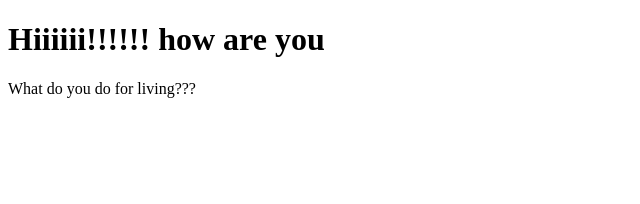
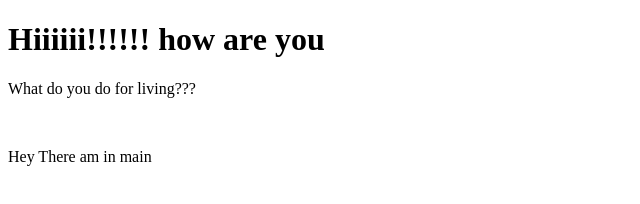
Before and after one commit to cracker2004/localRepo, a plain HTML site: page index.html in a window 1280 px wide. Shown: the whole page, without its empty margins (0-640 px from the left). Drawn offline with Linux system fonts and the light colour scheme.

Commit message:
Commit in main

```diff
--- a/index.html
+++ b/index.html
@@ -7,6 +7,7 @@
 </head>
 <body>
     <h1>Hiiiiii!!!!!! how are you</h1>
-    <p> What do you do for living??? </p>
+    <p> What do you do for living??? </p> <br>
+    <p>Hey There am in main</p>
 </body>
 </html>
```
